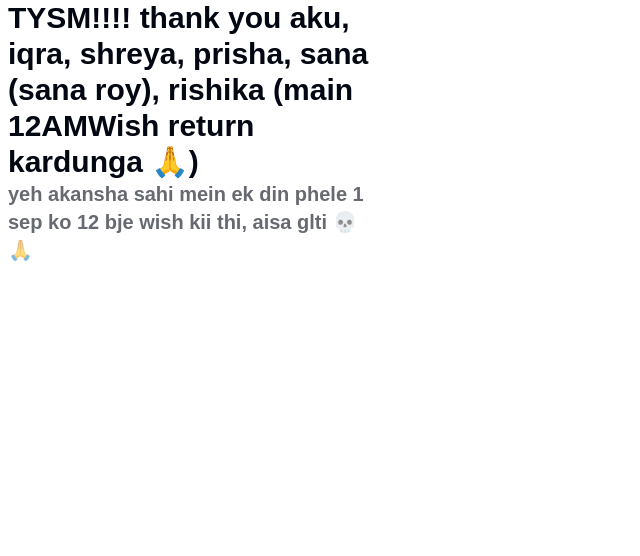
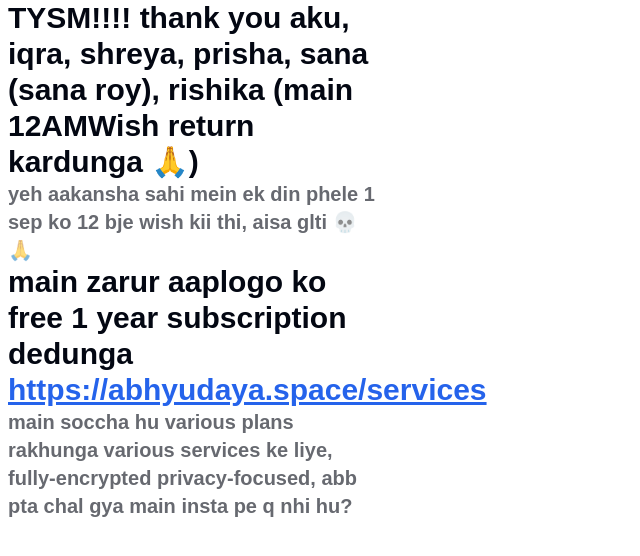
Before and after one commit to deepblizzard/theme-starter, a Next.js app: page / in a window 1280 px wide. Shown: the top 556 px of the page, without its empty margins (0-640 px from the left). Built offline with nearby package versions, Linux system fonts and the light colour scheme.

Commit message:
Update page.tsx

```diff
--- a/src/app/page.tsx
+++ b/src/app/page.tsx
@@ -6,8 +6,12 @@ function page() {
   return (
    <div className="px-2 min-h-screen w-full h-auto max-w-96">
 <p className="text-3xl font-extrabold"> TYSM!!!! thank you aku, iqra, shreya, prisha, sana (sana roy), rishika (main 12AMWish return kardunga 🙏)</p>
-     <p className="text-xl font-semibold opacity-60">yeh akansha sahi mein ek din phele 1 sep ko 12 bje wish kii thi, aisa glti 💀🙏</p>
-   </div>
+     <p className="text-xl font-semibold opacity-60">yeh aakansha sahi mein ek din phele 1 sep ko 12 bje wish kii thi, aisa glti 💀🙏</p>
+    <p className="text-3xl font-extrabold">{"main zarur aaplogo ko free 1 year subscription dedunga"} <Link href='https://abhyudaya.space/services' className='text-blue-600 underline'>https://abhyudaya.space/services</Link>
+  </p>
+      <p className="text-xl font-semibold opacity-60">main soccha hu various plans rakhunga various services ke liye, fully-encrypted privacy-focused, abb pta chal gya main insta pe q nhi hu? </p>
+
+    </div>
   );
 }
 
```
